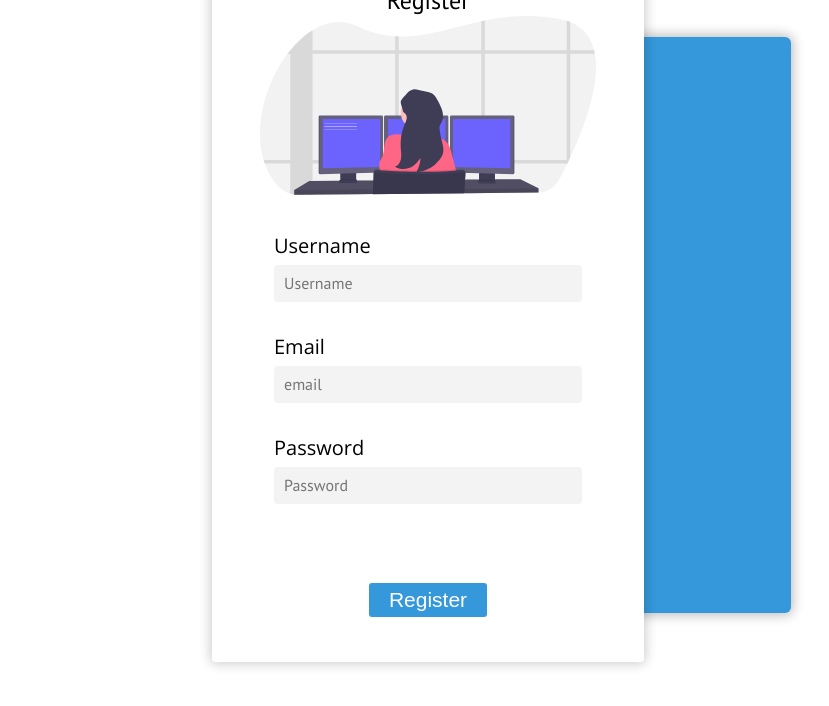
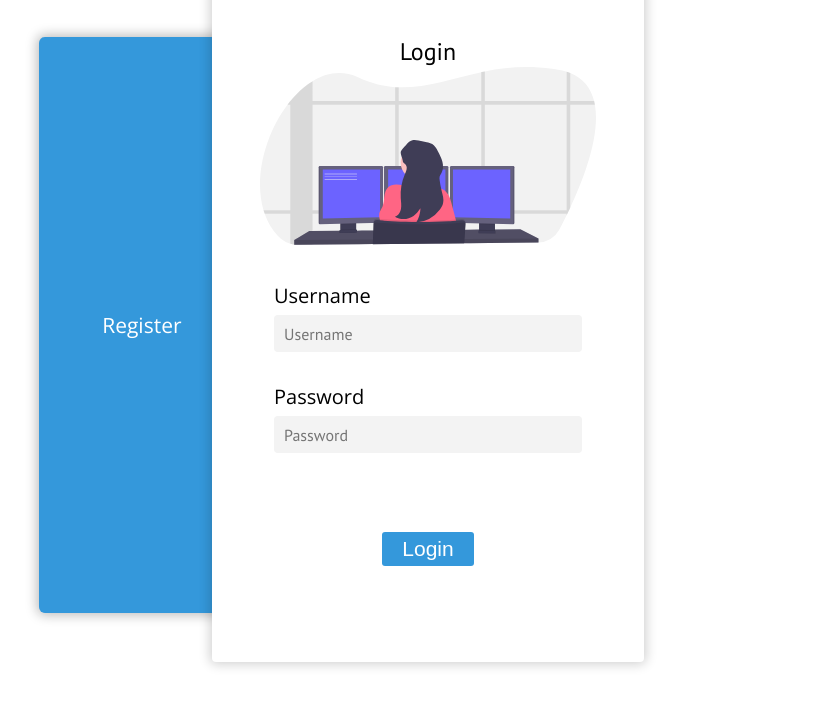
Before and after one commit to Ibtid/AnimatedLogin, a React (Create React App) app: page / in a window 1280 px wide. Shown: the top 706 px of the page, without its empty margins (212-1041 px from the left). Built offline with nearby package versions, Linux system fonts and the light colour scheme.

Commit message:
set something

```diff
--- a/src/App.js
+++ b/src/App.js
@@ -1,22 +1,35 @@
-import React, { useState } from "react";
+import React, { useState, useEffect } from "react";
 import "./App.scss";
 import Login from "./components/login/login";
 import Register from "./components/login/register";
 
 function App() {
-  const [isLogginActive, setisLogginActive] = useState(false);
+  const [isLogginActive, setisLogginActive] = useState(true);
+
+  const switchLogginHandler = () => {
+    setisLogginActive(!isLogginActive);
+  };
+
+  useEffect(() => {
+    return () => {};
+  }, [isLogginActive]);
+
+  var current = isLogginActive ? "Register" : "Login";
+  var currentActive = isLogginActive ? "login" : "register";
+
   return (
     <div className="App">
       <div className="login">
-        <div className="container" /*ref={(ref) => (this.container = ref)}*/>
-          {isLogginActive && (
-            <Login containerRef={(ref) => (this.current = ref)} />
-          )}
-          {!isLogginActive && (
-            <Register containerRef={(ref) => (this.current = ref)} />
-          )}
+        <div className="container">
+          {isLogginActive && <Login />}
+          {!isLogginActive && <Register />}
         </div>
-        <RightSide />
+        <RightSide
+          current={current}
+          currentActive={currentActive}
+          isLogginActive={isLogginActive}
+          onClick={switchLogginHandler}
+        />
       </div>
     </div>
   );
@@ -24,11 +37,7 @@ function App() {
 
 const RightSide = (props) => {
   return (
-    <div
-      className="right-side"
-      ref={props.containerRef}
-      onClick={props.onClick}
-    >
+    <div className="right-side left" onClick={props.onClick}>
       <div className="inner-container">
         <div className="text">{props.current}</div>
       </div>
--- a/src/components/login/login.jsx
+++ b/src/components/login/login.jsx
@@ -2,9 +2,9 @@ import React from "react";
 import loginImg from "../../login.svg";
 import "./style.scss";
 
-const Login = (props) => {
+const Login = () => {
   return (
-    <div className="base-container" ref={props.ref}>
+    <div className="base-container">
       <div className="header">Login</div>
       <div className="content">
         <div className="image">
--- a/src/components/login/register.jsx
+++ b/src/components/login/register.jsx
@@ -2,9 +2,9 @@ import React from "react";
 import loginImg from "../../login.svg";
 import "./style.scss";
 
-const Register = (props) => {
+const Register = () => {
   return (
-    <div className="base-container" ref={props.ref}>
+    <div className="base-container">
       <div className="header">Register</div>
       <div className="content">
         <div className="image">
```
